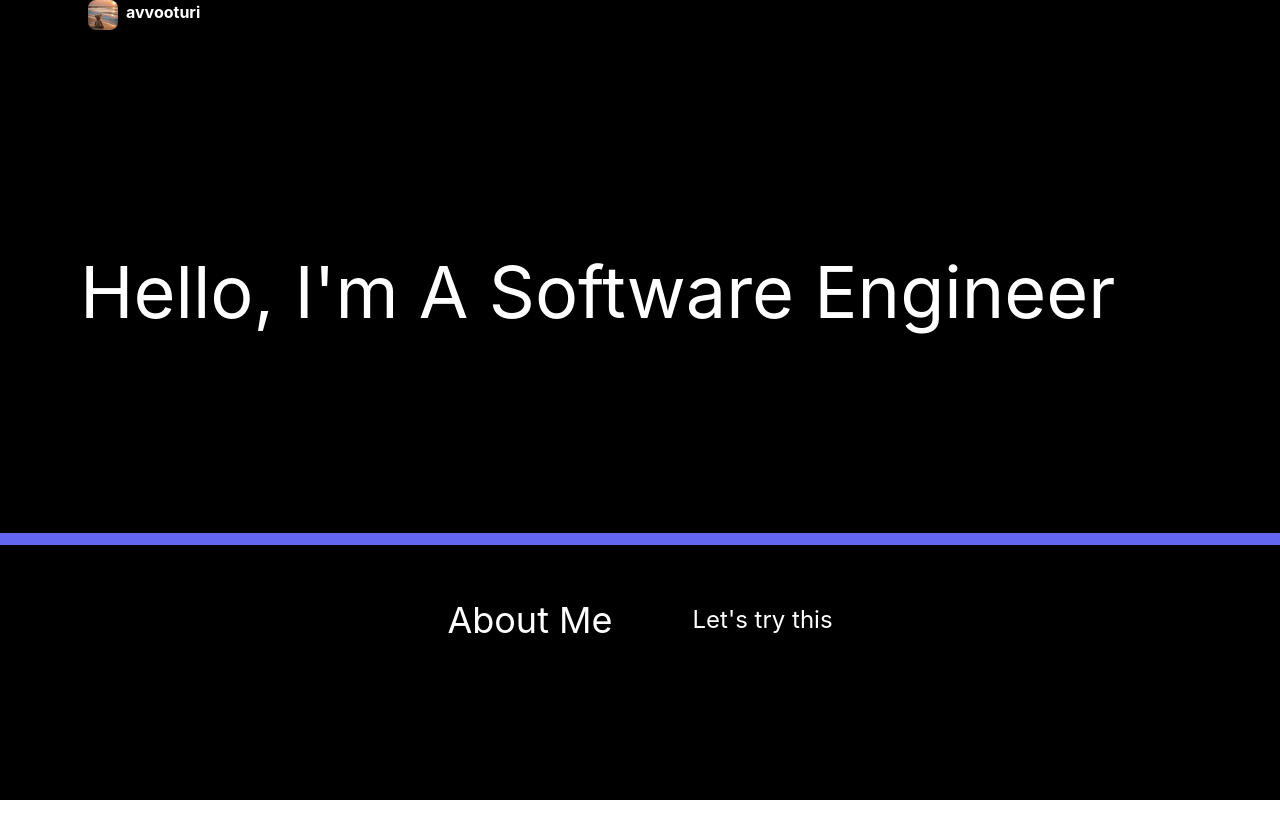
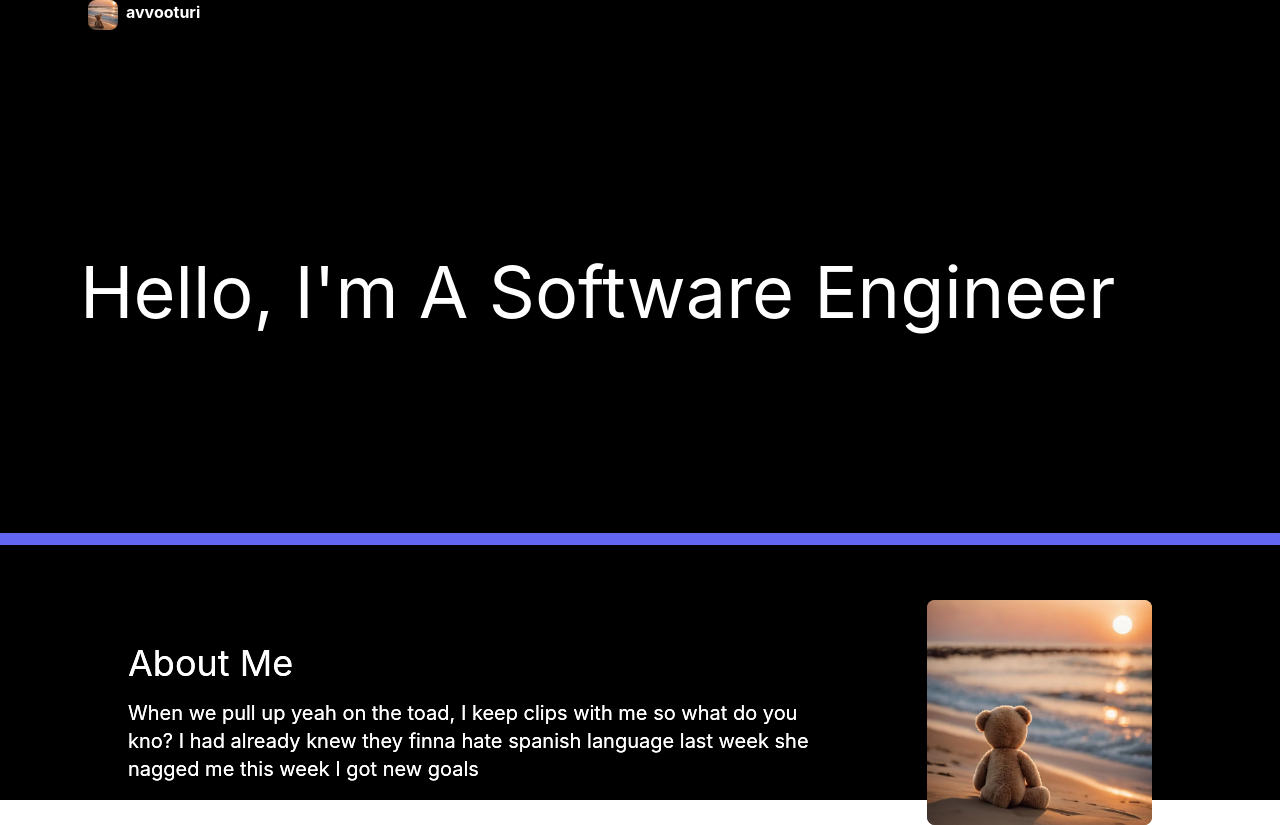
Before and after one commit to avvooturi/portfolio_site, a React (Create React App) app in the folder my-app/: page / in a window 1280 px wide. Before the commit the page ends 800 px from the top, so only its background shows below. Built offline with nearby package versions, Linux system fonts and the light colour scheme.

Commit message:
editted about me

```diff
--- a/my-app/src/App.jsx
+++ b/my-app/src/App.jsx
@@ -44,12 +44,21 @@ function About() {
   return (
     <>
     <div className='absolute inset-x-32 top-3/4 flex justify-center items-center'>
-      <h1 className='text-4xl text-white'>
-      About Me
-      </h1>
-      <h3 className='text-2xl text-white ml-20'>
-      Let's try this
-      </h3>
+      <div>
+        <h1 className='text-4xl text-white'>
+        About Me
+        </h1>
+        <h3 className='text-xl text-white mt-4 break-normal'>
+          When we pull up yeah on the toad, I keep clips with me so what do you kno? I had already knew they finna hate spanish language last week she nagged me this week I got new goals
+        </h3>
+      </div>
+      <img
+        className='rounded-lg ml-20'
+        src={logo}
+        alt="bear"
+        width={225}
+        height={225}
+      />
     </div>
     </>
   );
@@ -63,6 +72,7 @@ export default function App() {
       <Title/>
       <div className='absolute inset-x-0 top-2/3 border-t-4 border-indigo-500 border-8'></div>
       <About/>
+      <About/>
     </div>
     </>
   );
--- a/my-app/src/index.css
+++ b/my-app/src/index.css
@@ -15,3 +15,8 @@ code {
   font-family: source-code-pro, Menlo, Monaco, Consolas, 'Courier New',
     monospace;
 }
+
+#root {
+  min-height: 100%;
+  background-color: black;
+}
```
